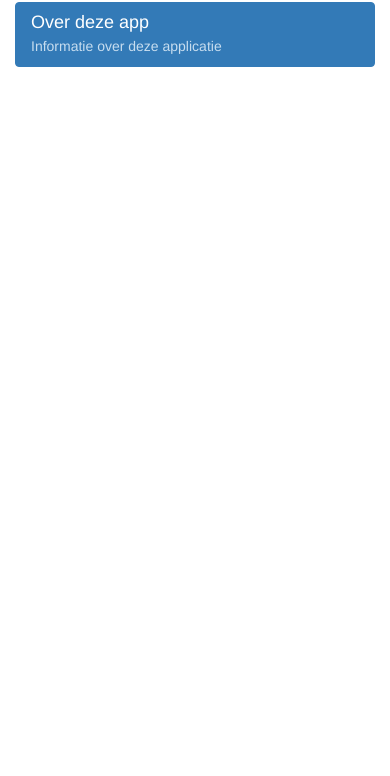
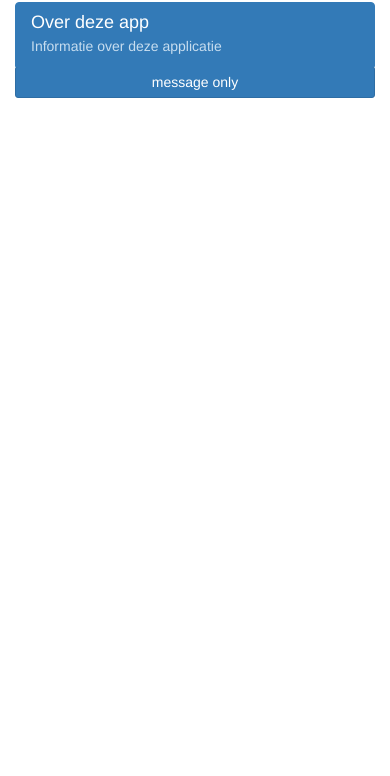
Before and after one commit to mindrenee/HTML-app, a plain HTML site: page index.html in a window 390 px wide. Shown: the part 68-844 px from the top of the page. Drawn offline with Linux system fonts and the light colour scheme; some packages are replaced by stand-ins of ours.

Commit message:
social add

```diff
--- a/index.html
+++ b/index.html
@@ -6,6 +6,7 @@
 	<meta name="viewport" content="width=device-width, initial-scale=1">
 	<link rel="stylesheet" href="css/bootstrap.min.css" />
 	<link rel="stylesheet" href="css/styles.css" />
+	<script type="text/javascript" src="cordova.js"></script>
 </head>
 <body>
 	<div class="container">
@@ -16,7 +17,12 @@
 				<p class="list-group-item-text">
 					Informatie over deze applicatie
 				</p>
+
+
 			</a>
+
+			<button class="btn btn-default bt-lg btn-block" onclick="window.plugins.socialsharing.share('Message only')">message only</button>
+
 		</div>
 	</div>
 </body>
```
Also changed, not shown: config.xml (added, +85 -0 lines).
